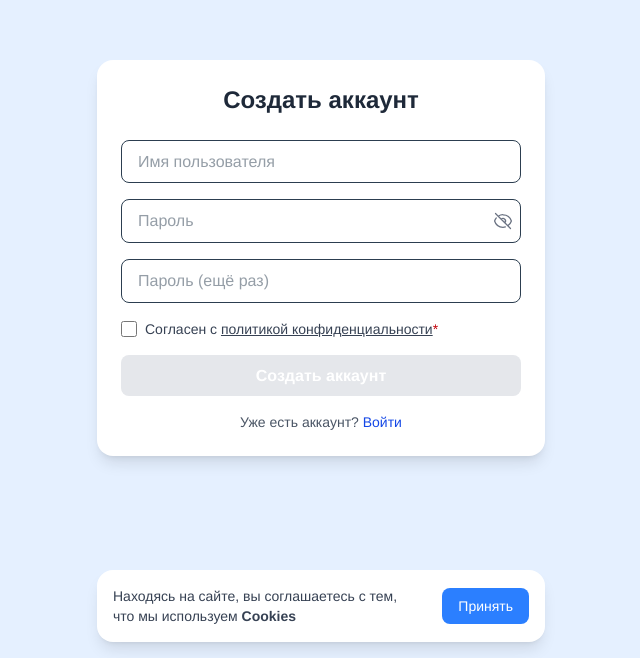
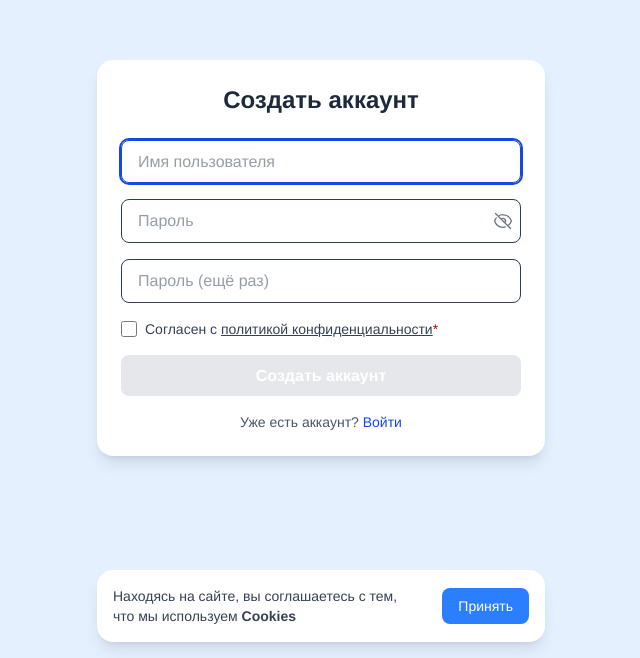
Before and after one commit to Alexander-vlk/dialog_frontend, a Vue app: page /register in a window 1280 px wide. Shown: the part 142-800 px from the top of the page, without its empty margins (319-959 px from the left). Built offline with nearby package versions, Linux system fonts and the light colour scheme; the HTML template or start-up script is replaced by a standard one.

Commit message:
feat: update login and register ui

```diff
--- a/src/apps/auth_service/components/Login.vue
+++ b/src/apps/auth_service/components/LoginComponent.vue
@@ -1,9 +1,13 @@
 <script setup lang="ts">
-import { ref } from 'vue'
+import {computed, ref} from 'vue'
 
 const username = ref('')
 const remember = ref(false)
 const password = ref('')
+
+const canLogIn = computed(() => {
+    return username.value && password.value
+})
 
 const handleLogin = () => {
     console.log('Login:', {
@@ -27,7 +31,8 @@ const handleLogin = () => {
                         v-model="username"
                         type="text"
                         required
-                        class="w-full px-4 py-2 border rounded-lg focus:outline-none focus:ring-2 focus:ring-blue-700"
+                        autofocus
+                        class="w-full px-4 py-2 border rounded-lg focus:outline-none focus:ring-2 focus:ring-blue-700 focus:border-blue-700"
                         placeholder="Имя пользователя"
                     />
                 </div>
@@ -37,7 +42,7 @@ const handleLogin = () => {
                         v-model="password"
                         type="password"
                         required
-                        class="w-full px-4 py-2 border rounded-lg focus:outline-none focus:ring-2 focus:ring-blue-700"
+                        class="w-full px-4 py-2 border rounded-lg focus:outline-none focus:ring-2 focus:ring-blue-700 focus:border-blue-700"
                         placeholder="Введите пароль"
                     />
                 </div>
@@ -57,7 +62,9 @@ const handleLogin = () => {
 
                 <button
                     type="submit"
-                    class="w-full bg-blue-700 text-white py-2 rounded-lg font-semibold hover:bg-blue-800 transition cursor-pointer"
+                    class="w-full bg-blue-700 text-white py-2 rounded-lg font-semibold transition"
+                    :disabled="!canLogIn"
+                    :class="!canLogIn ? 'bg-gray-200 cursor-not-allowed' : 'bg-blue-700 hover:bg-blue-800 cursor-pointer'"
                 >
                     Войти
                 </button>
--- a/src/apps/auth_service/components/Register.vue
+++ b/src/apps/auth_service/components/RegisterComponent.vue
@@ -33,7 +33,18 @@ const handleRegister = () => {
                         v-model="username"
                         type="text"
                         required
-                        class="w-full px-4 py-2 border rounded-lg focus:outline-none focus:ring-2 focus:ring-blue-700"
+                        autofocus
+                        class="
+                            w-full
+                            px-4
+                            py-2
+                            border
+                            rounded-lg
+                            focus:outline-none
+                            focus:ring-2
+                            focus:ring-blue-700
+                            focus:border-blue-700
+                        "
                         placeholder="Имя пользователя"
                     />
                 </div>
@@ -44,7 +55,18 @@ const handleRegister = () => {
                             v-model="password"
                             :type="showPassword ? 'text' : 'password'"
                             required
-                            class="w-full px-4 py-2 border rounded-lg focus:outline-none focus:ring-2 focus:ring-blue-700 pr-10"
+                            class="
+                                w-full
+                                px-4
+                                py-2
+                                pr-10
+                                border
+                                rounded-lg
+                                focus:outline-none
+                                focus:ring-2
+                                focus:ring-blue-700
+                                focus:border-blue-700
+                            "
                             placeholder="Пароль"
                         />
                         <button
@@ -63,7 +85,7 @@ const handleRegister = () => {
                             v-model="passwordRepeat"
                             :type="showPassword ? 'text' : 'password'"
                             required
-                            class="w-full px-4 py-2 border rounded-lg focus:outline-none focus:ring-2 focus:ring-blue-700 pr-10"
+                            class="w-full px-4 py-2 pr-10 border rounded-lg focus:outline-none focus:ring-2 focus:ring-blue-700 focus:border-blue-700"
                             placeholder="Пароль (ещё раз)"
                         />
                     </div>
--- a/src/apps/auth_service/pages/LoginView.vue
+++ b/src/apps/auth_service/pages/LoginView.vue
@@ -1,5 +1,5 @@
 <script setup lang="ts">
-import Login from '@/apps/auth_service/components/Login.vue'
+import Login from '@/apps/auth_service/components/LoginComponent.vue'
 
 document.title = 'Войти'
 </script>
--- a/src/apps/auth_service/pages/RegisterView.vue
+++ b/src/apps/auth_service/pages/RegisterView.vue
@@ -1,7 +1,7 @@
 <script setup lang="ts">
 
 
-import Register from "@/apps/auth_service/components/Register.vue";
+import Register from "@/apps/auth_service/components/RegisterComponent.vue";
 
 document.title = 'Создать аккаунт'
 </script>
```
